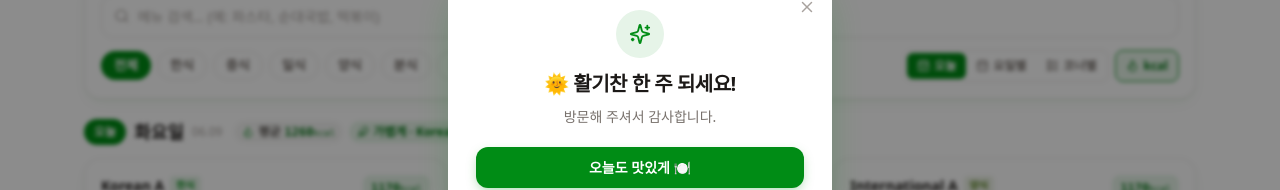
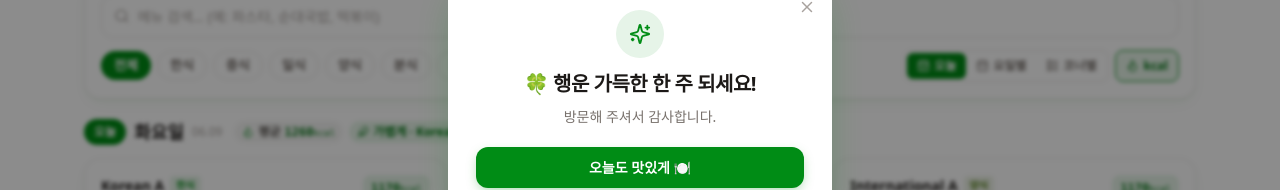
Before and after one commit to sykang-max/d2sf-cafeteria-menu, a React (Vite) app: page / in a window 1280 px wide. Shown: the part 301-491 px from the top of the page. Built offline with nearby package versions, Linux system fonts and the light colour scheme; a web font is replaced by a local one.

Commit message:
edit: ?? ?? 5? ?? + 25???? 0? ?? ??(???)

```diff
--- a/src/components/WelcomePopup.jsx
+++ b/src/components/WelcomePopup.jsx
@@ -8,8 +8,11 @@ const MESSAGES = [
   "💪 이번 주도 힘내세요!",
   "😊 행복한 한 주 보내세요!",
   "🌞 활기찬 한 주 되세요!",
-  "🍀 행운 가득한 한 주 되시길!",
+  "🍀 행운 가득한 한 주 되세요!",
 ];
+
+// 순환 시작 기준 주차 — 이 주차에 MESSAGES[0]이 표시되고 이후 순서대로 순환
+const BASE_WEEK = 25;
 
 // 연중 주 번호 계산 (원본 스니펫 로직 유지)
 function getWeekNumber(date) {
@@ -28,7 +31,8 @@ export default function WelcomePopup() {
     try {
       const week = getWeekNumber(new Date());
       if (localStorage.getItem("popupLastShownWeek") === String(week)) return;
-      setMessage(MESSAGES[(week - 1) % MESSAGES.length]);
+      const idx = (((week - BASE_WEEK) % MESSAGES.length) + MESSAGES.length) % MESSAGES.length;
+      setMessage(MESSAGES[idx]);
       setOpen(true);
       localStorage.setItem("popupLastShownWeek", String(week));
     } catch {
```
